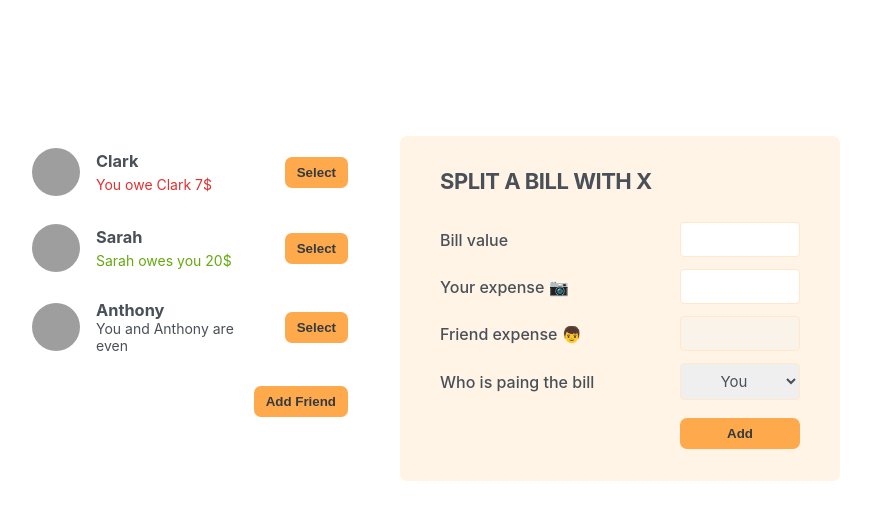
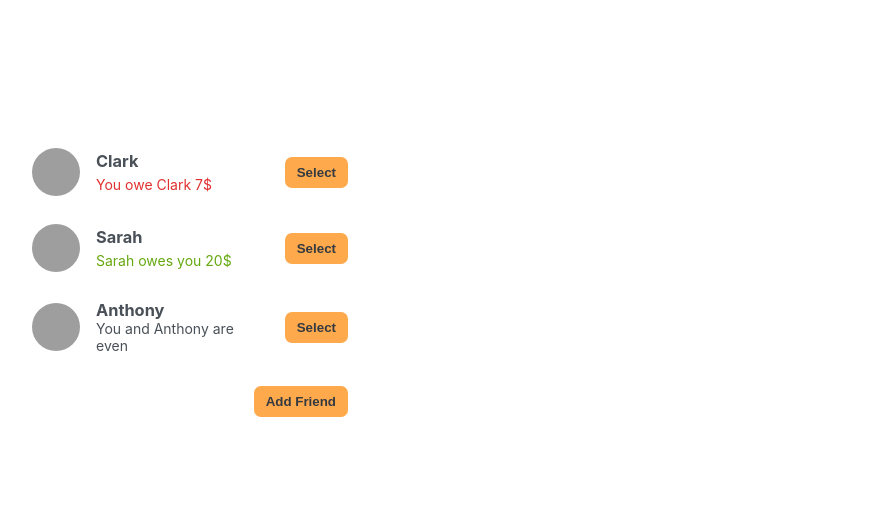
Before and after one commit to AaliyanAsif/eat-n-split, a React (Create React App) app: page / in a window 1280 px wide. Shown: the top 520 px of the page, without its empty margins (210-1081 px from the left). Built offline with nearby package versions, Linux system fonts and the light colour scheme; grey boxes are pictures that could not be loaded.

Commit message:
Add Selecting a friend functionality

```diff
--- a/src/App.js
+++ b/src/App.js
@@ -28,6 +28,7 @@
 function App() {
   const [showAddFriend, setShowAddFriend] = useState(false);
   const [friend, setFriend] = useState([...initialFriends]);
+  const [selectedFriend, setSelectedFriend] = useState(null);
 
   function handleShowAddFriend() {
     setShowAddFriend((show) => !show);
@@ -37,17 +38,26 @@
     setFriend((friend) => [...friend, friends]);
     setShowAddFriend(false);
   }
+
+  function handleSelection(friend) {
+    setSelectedFriend((cur) => (cur === friend ? null : friend));
+    setShowAddFriend(false);
+  }
   return (
     <div className="app">
       <div className="sidebar">
-        <FriendsList friend={friend} />
+        <FriendsList
+          friend={friend}
+          onSelectFriend={handleSelection}
+          selectedFriend={selectedFriend}
+        />
         {showAddFriend && <FormAddFriend onAddFriend={handleAddFriend} />}
         <Button onClick={handleShowAddFriend}>
           {showAddFriend ? "Close" : "Add Friend"}
         </Button>
       </div>
 
-      <FormSplitBill />
+      {selectedFriend && <FormSplitBill selectedFriend={selectedFriend} />}
     </div>
   );
 }
--- a/src/components/FormSplitBill.jsx
+++ b/src/components/FormSplitBill.jsx
@@ -1,23 +1,23 @@
 import React from "react";
 import Button from "./Button";
 
-export default function FormSplitBill() {
+export default function FormSplitBill({ selectedFriend }) {
   return (
     <form className="form-split-bill">
-      <h2>Split a bill with X </h2>
+      <h2>Split a bill with {selectedFriend.name} </h2>
       <label>Bill value</label>
       <input type="text" />
 
       <label>Your expense 📷</label>
       <input type="text" />
 
-      <label>Friend expense 👦</label>
+      <label>{selectedFriend.name} expense 👦</label>
       <input type="text" disabled />
 
       <label>Who is paing the bill</label>
       <select>
         <option value="user">You</option>
-        <option value="friend">X</option>
+        <option value="friend">{selectedFriend.name}</option>
       </select>
 
       <Button>Add</Button>
--- a/src/components/Friend.jsx
+++ b/src/components/Friend.jsx
@@ -1,9 +1,11 @@
 import React from "react";
 import Button from "./Button";
 
-export default function Friend({ friend }) {
+export default function Friend({ friend, selectedFriend, onSelectFriend }) {
+  const isSelected = selectedFriend?.id === friend.id;
+
   return (
-    <li>
+    <li className={isSelected ? "selected" : ""}>
       <img src={friend.image} alt={friend.name} />
       <h3>{friend.name}</h3>
 
@@ -21,7 +23,9 @@
 
       {friend.balance === 0 && <p>You and {friend.name} are even</p>}
 
-      <Button>Select</Button>
+      <Button onClick={() => onSelectFriend(friend)}>
+        {isSelected ? "Close" : "Select"}
+      </Button>
     </li>
   );
 }
--- a/src/components/FriendsList.jsx
+++ b/src/components/FriendsList.jsx
@@ -1,11 +1,20 @@
 import React from "react";
 import Friend from "./Friend";
 
-export default function FriendsList({ friend }) {
+export default function FriendsList({
+  friend,
+  selectedFriend,
+  onSelectFriend,
+}) {
   return (
     <ul>
       {friend.map((friend) => (
-        <Friend friend={friend} key={friend.id} />
+        <Friend
+          selectedFriend={selectedFriend}
+          onSelectFriend={onSelectFriend}
+          friend={friend}
+          key={friend.id}
+        />
       ))}
     </ul>
   );
```
